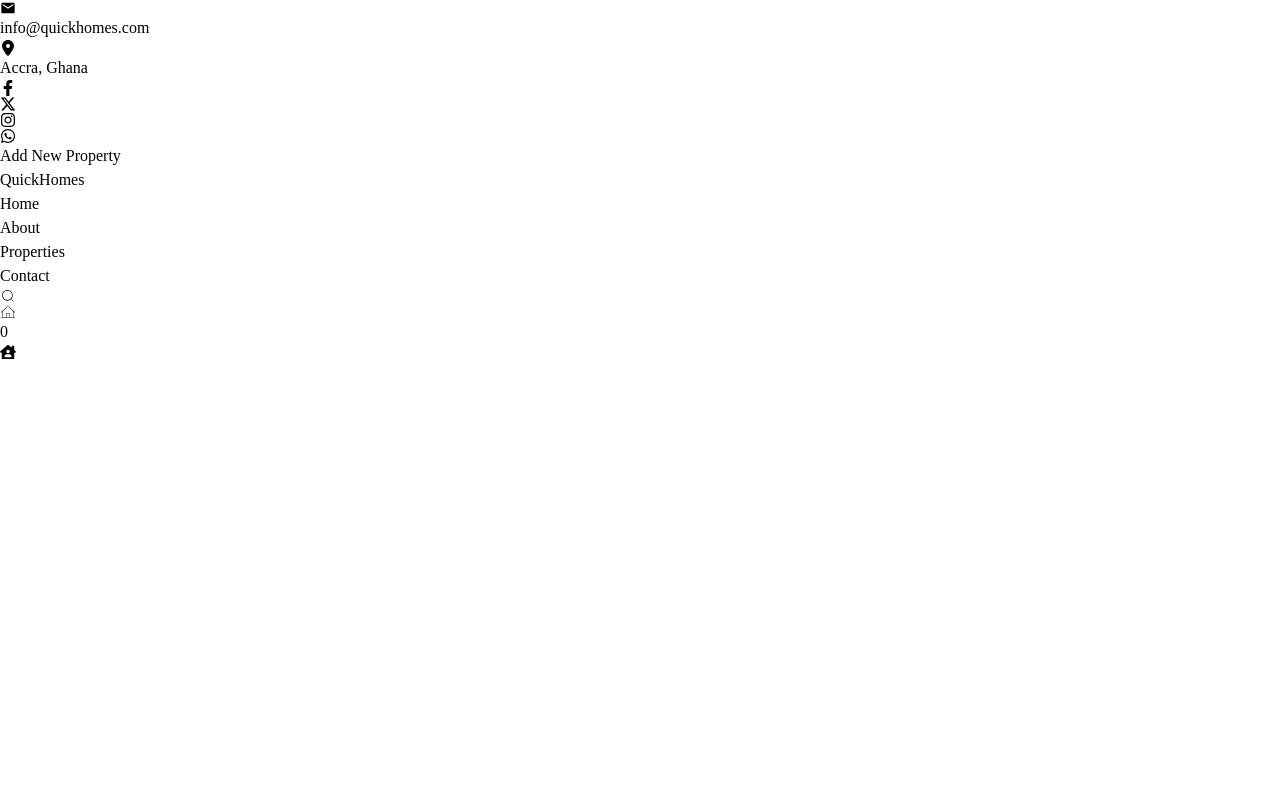
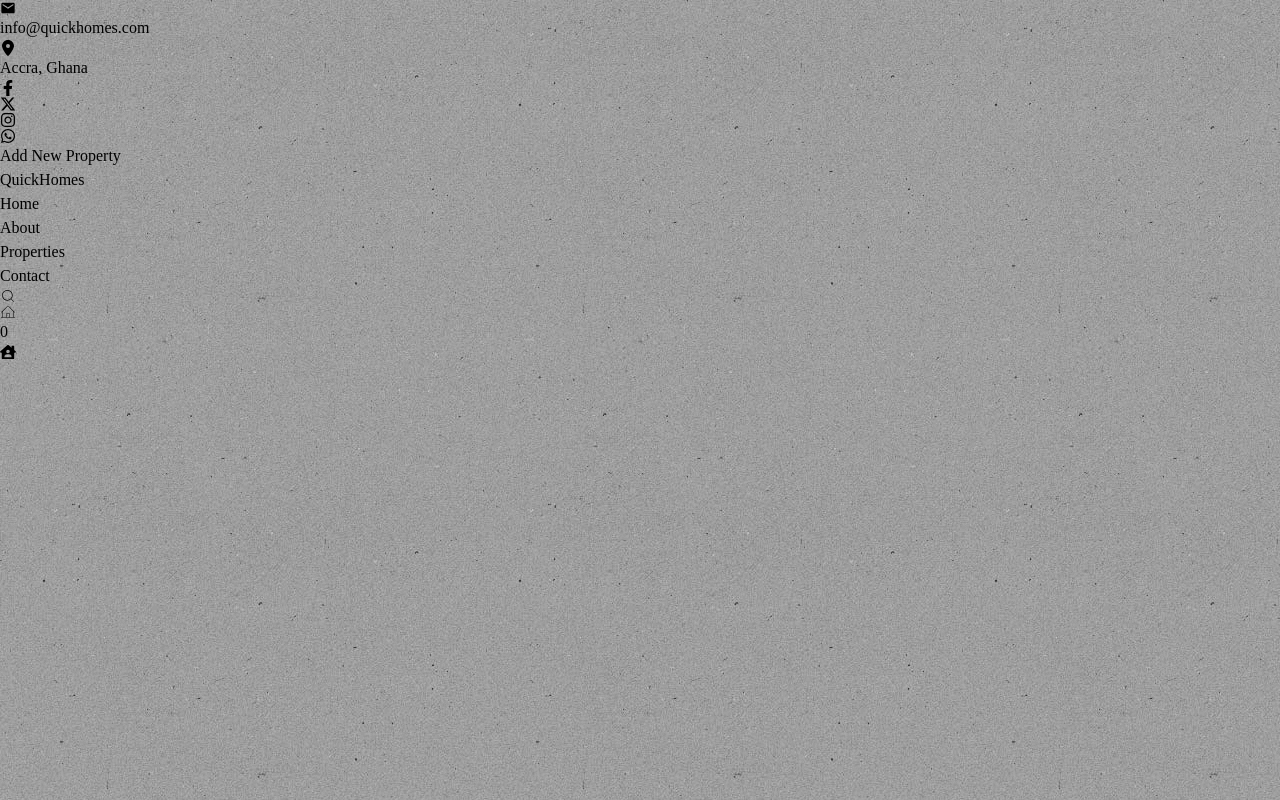
Before and after one commit to Psamm-y/QuickHomes-refactored, a React (Vite) app: page / in a window 1280 px wide. Shown: the top 800 px of the page. Built offline with nearby package versions, Linux system fonts and the light colour scheme.

Commit message:
add images

```diff
--- a/src/Home-page/Header.jsx
+++ b/src/Home-page/Header.jsx
@@ -55,7 +55,7 @@ const Header = () => {
           </button>
         </div>
       </div>
-      <nav className="flex items-center justify-between w-full p-4 border-b-2 sticky px-16">
+      <nav className="flex items-center justify-between w-full p-4 border-b-2 sticky top-0 px-16">
         <div className="basis-xl">
           <p className="text-3xl font-bold">QuickHomes</p>
         </div>
--- a/src/index.css
+++ b/src/index.css
@@ -3,3 +3,8 @@
 @theme {
   --font-poppins: 'Poppins';
 }
+body {
+  background: url(./assets/broken-noise.png);
+
+  min-height: 120vh;
+}
```
Also changed, not shown: src/assets/broken-noise.png (added), src/assets/diagonal-noise.png (added).
